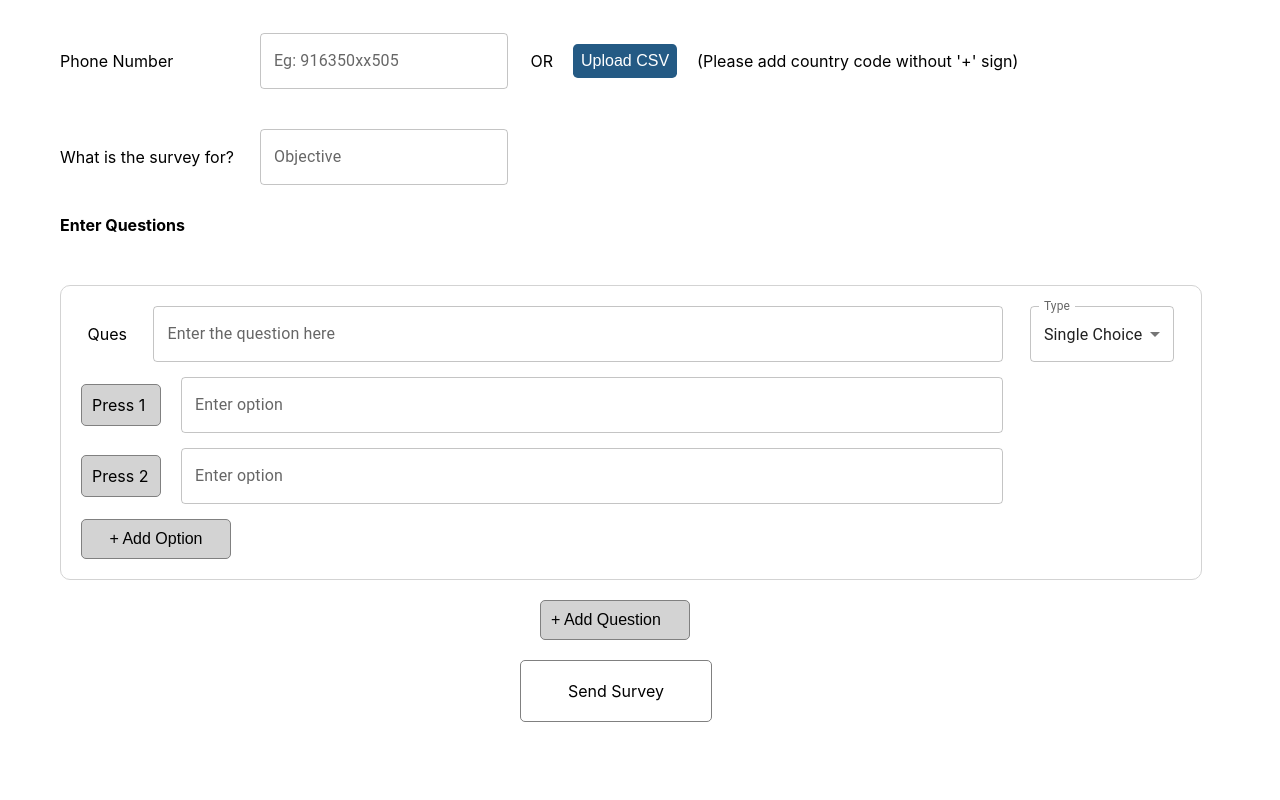
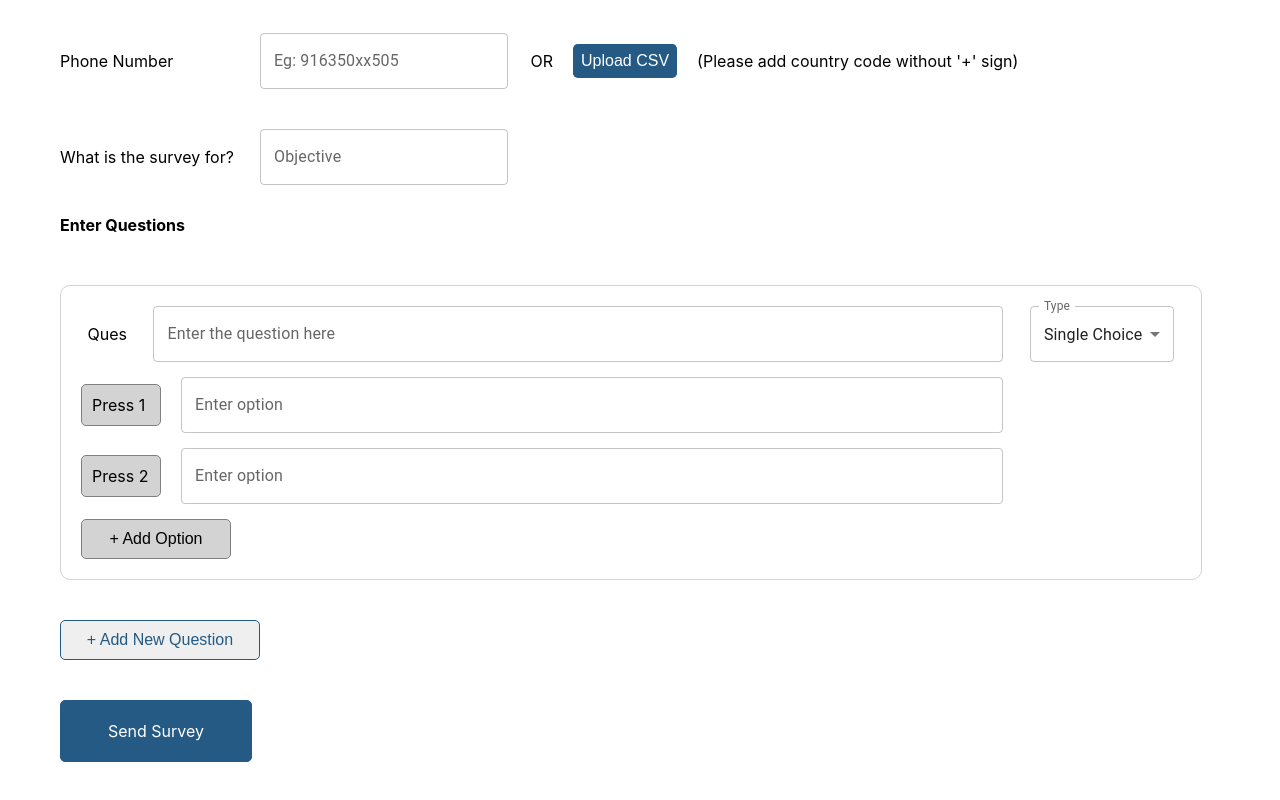
Before and after one commit to freshyyCo/mvp, a React (Create React App) app: page /create in a window 1280 px wide. Shown: the part 314-1114 px from the top of the page. Before the commit the page ends 1086 px from the top, so only its background shows below. Built offline with nearby package versions, Linux system fonts and the light colour scheme.

Commit message:
analytics download added

```diff
--- a/package.json
+++ b/package.json
@@ -10,6 +10,7 @@
     "@testing-library/react": "^13.3.0",
     "@testing-library/user-event": "^13.5.0",
     "axios": "^0.27.2",
+    "export-from-json": "^1.6.0",
     "papaparse": "^5.3.2",
     "react": "^18.2.0",
     "react-dom": "^18.2.0",
--- a/src/pages/CreateSurvey.js
+++ b/src/pages/CreateSurvey.js
@@ -5,6 +5,7 @@ import QuestionBlock from "../components/QuestionBlock";
 import axios from "axios";
 import { toast } from "react-toastify";
 import Papa from "papaparse";
+import exportFromJSON from "export-from-json";
 
 const CreateSurvey = () => {
   const [questions, setQuestions] = useState([
@@ -20,6 +21,9 @@ const CreateSurvey = () => {
   const [startingMessage, setStartingMessage] = useState("");
   const [data, setData] = useState([]);
   const [string, setString] = useState("");
+  const [isVisible, setIsVisible] = useState(false);
+  const [analyticsData, setAnalyticsData] = useState(null);
+  const [surveyId, setSurveyId] = useState("");
 
   const addQuestion = () => {
     setQuestions((current) => [
@@ -39,7 +43,7 @@ const CreateSurvey = () => {
       let arr = [];
       arr.push(number);
       setData((current) => [...current, arr]);
-      console.log("Data", data);
+      // console.log("Data", data);
     }
     if (number.length !== 12) {
       setData([]);
@@ -61,7 +65,7 @@ const CreateSurvey = () => {
       }
       return element;
     });
-    // console.log("Data", data);
+
     axios({
       method: "post",
       url: `${process.env.REACT_APP_API_URL}app/v1/survey/create`,
@@ -75,6 +79,7 @@ const CreateSurvey = () => {
       },
     }).then((resp) => {
       //   console.log("Created Survey", resp);
+      setSurveyId(resp.data._id);
       axios({
         method: "post",
         url: `${process.env.REACT_APP_API_URL}app/v1/survey/start-bulk`,
@@ -84,6 +89,7 @@ const CreateSurvey = () => {
         },
       }).then((res) => {
         console.log("Sent", res);
+        setIsVisible(true);
         toast.success("Survey Sent");
       });
     });
@@ -104,9 +110,25 @@ const CreateSurvey = () => {
   };
 
   useEffect(() => {
-    console.log("Data", data);
+    // console.log("Data", data);
     setString("[ Added ]");
   }, [data]);
+
+  function downloadAnalytics() {
+    axios
+      .get(`${process.env.REACT_APP_API_URL}app/v1/survey/analytics`, {
+        params: {
+          surveyId: surveyId,
+        },
+      })
+      .then((res) => {
+        console.log("Analytics Res", res);
+        const data = res.data;
+        const fileName = "data";
+        const exportType = exportFromJSON.types.csv;
+        exportFromJSON({ data, fileName, exportType });
+      });
+  }
 
   return (
     <div>
@@ -203,11 +225,21 @@ const CreateSurvey = () => {
         ))}
 
         <button className={classes.button} onClick={() => addQuestion()}>
-          + Add Question
+          + Add New Question
         </button>
 
-        <div className={classes.button2} onClick={() => sendSurvey()}>
-          Send Survey
+        <div style={{ display: "flex", flexDirection: "row" }}>
+          <div className={classes.button2} onClick={() => sendSurvey()}>
+            Send Survey
+          </div>
+
+          <div
+            className={classes.button2}
+            onClick={() => downloadAnalytics()}
+            style={{ visibility: isVisible ? "visible" : "hidden" }}
+          >
+            Download Analytics
+          </div>
         </div>
       </div>
     </div>
--- a/src/pages/CreateSurvey.module.css
+++ b/src/pages/CreateSurvey.module.css
@@ -39,15 +39,18 @@
   margin-left: 20px;
 }
 .button {
-  border: 1px solid gray;
+  border: 1px solid #245a84;
   border-radius: 5px;
   padding: 10px;
-  width: 150px;
+  width: 200px;
   font-size: 16px;
-  background-color: lightgray;
+  color: #245a84;
+  /* background-color: lightgray; */
   cursor: pointer;
   display: flex;
-  margin: 20px auto auto 500px;
+  align-items: center;
+  justify-content: center;
+  margin: 40px auto 20px 20px;
 }
 
 .questionBlock {
@@ -55,7 +58,9 @@
 }
 
 .button2 {
-  border: 1px solid gray;
+  border: 1px solid #245a84;
+  background-color: #245a84;
+  color: white;
   border-radius: 5px;
   padding: 20px;
   width: 150px;
@@ -63,7 +68,7 @@
   cursor: pointer;
   display: flex;
   justify-content: center;
-  margin: 20px auto auto 480px;
+  margin: 20px;
   margin-bottom: 50px;
 }
 
```
Also changed, not shown: 1 other file (tests, documents, lock files or other folders).
